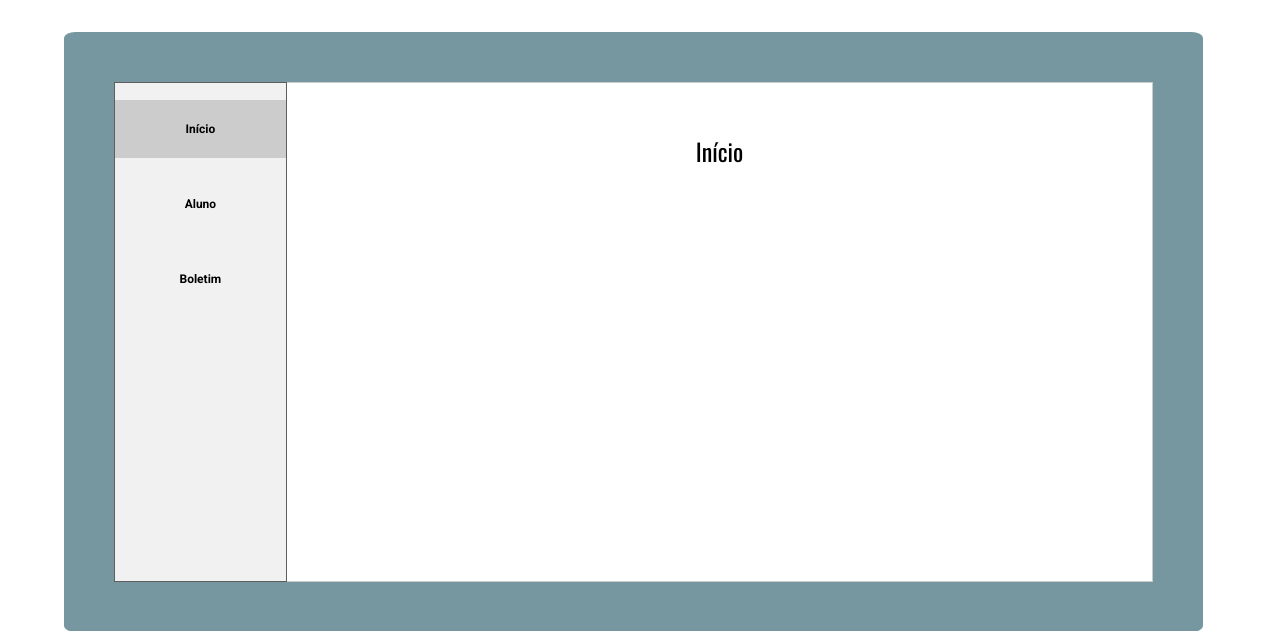
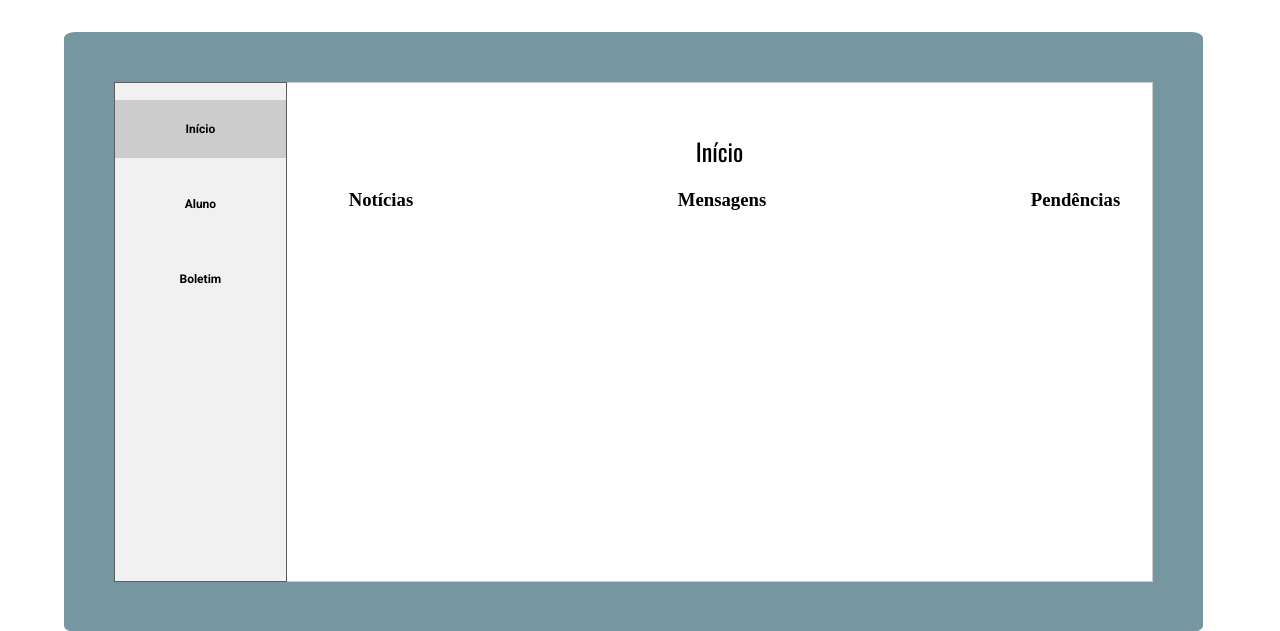
Before and after one commit to Samuelvmt/tccEtecia, a PHP site: page /aluno.php in a window 1280 px wide. Shown: the top 631 px of the page. Run offline with PHP 8.4, Linux system fonts and the light colour scheme; a user stored in the database is signed in; data comes from the database, SQL or seed files in the repository.

Commit message:
modificando área de avisos da página aluno

```diff
--- a/etecia/aluno.php
+++ b/etecia/aluno.php
@@ -46,10 +46,14 @@
         ?>
     </div>
 
-    <div id="Inicio" class="tabcontent">
+    <div id="Inicio" class="tabcontent aInicio">
         <h3 class="pagina-aluno-titulo">Início</h3>
         <!-- Espaço de Avisos -->
-
+         <div class="avisos">
+         <h3 class="h3a">Notícias</h3>
+         <h3 class="h3a">Mensagens</h3>
+         <h3 class="h3a">Pendências</h3>
+         </div>
     </div>
 
     <div id="Aluno" class="tabcontent">
--- a/etecia/css/styles.css
+++ b/etecia/css/styles.css
@@ -428,3 +428,12 @@ span.psw {
   border-left: none;
   height: 500px;
 }
+.avisos{
+  display: flex;
+
+  align-items: center;
+  justify-content: space-between;
+  margin: 20px;
+bottom: 50px;
+  margin-left: 50px;
+}
```
